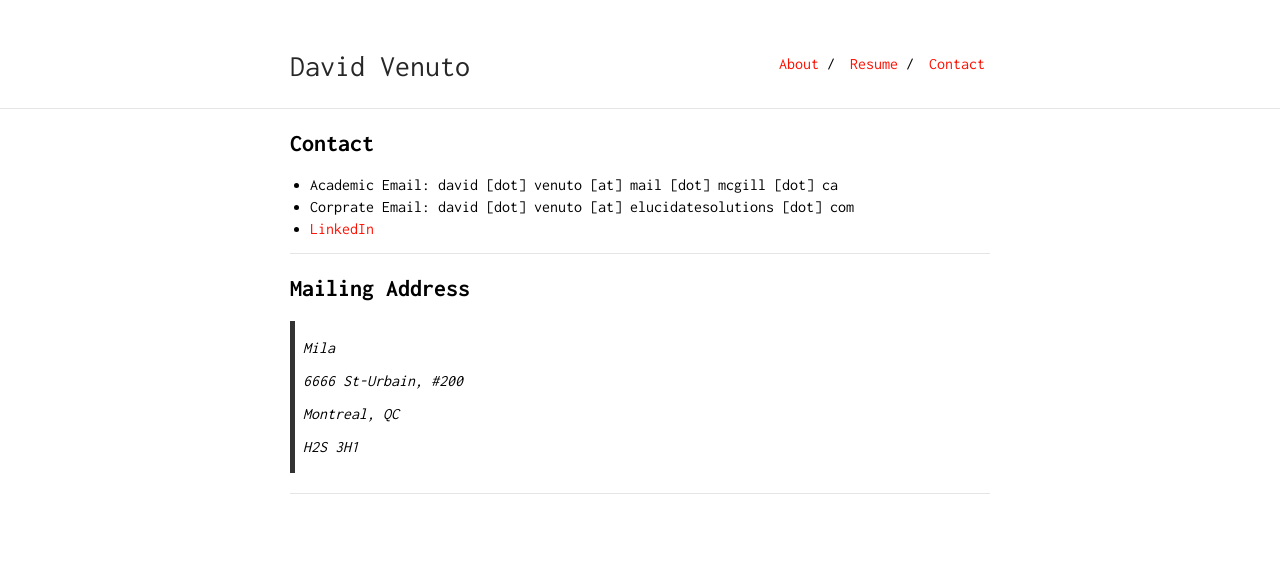
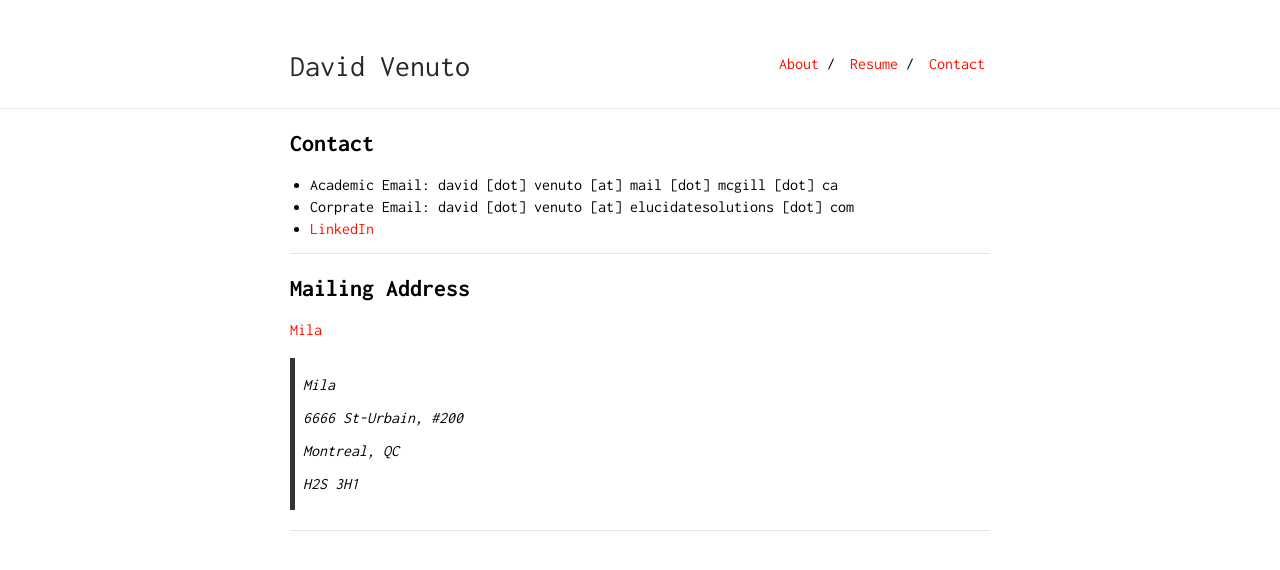
Before and after one commit to dvVenuto/dvvenuto.github.io, a Jekyll site: the page built from contact.md, in a window 1280 px wide. Shown: the top 570 px of the page. Built offline with Jekyll 4.4.1, drawn with Linux system fonts in a browser that asks for light colours; our own code applies the rules of GitHub Pages for plain Markdown files.

Commit message:
Update contact.md

```diff
--- a/contact.md
+++ b/contact.md
@@ -13,6 +13,8 @@ is_contact: true
 
 ## Mailing Address
 
+[Mila](https://mila.quebec/en/person/david-venuto/)
+
 > Mila
 >
 > 6666 St-Urbain, #200
```
